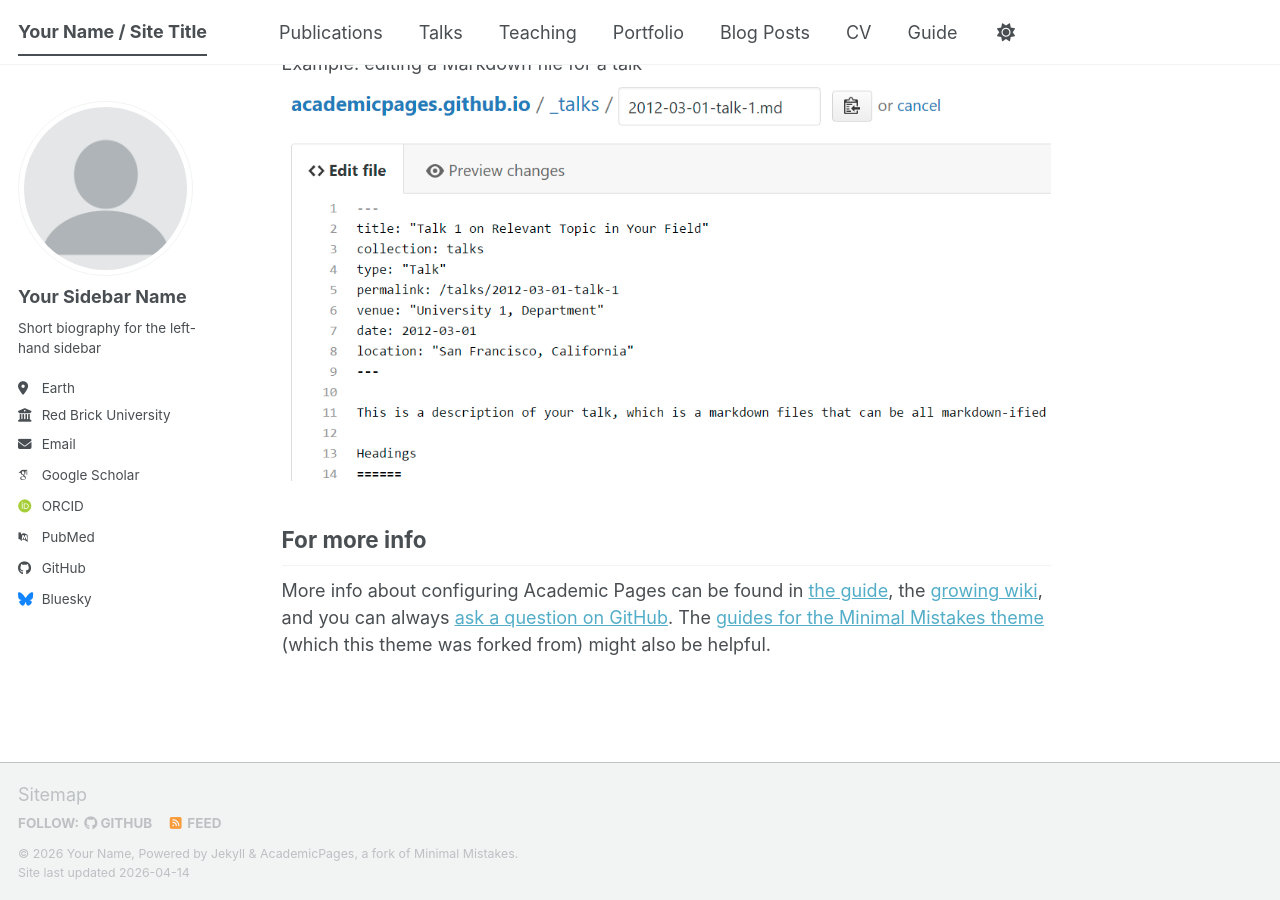
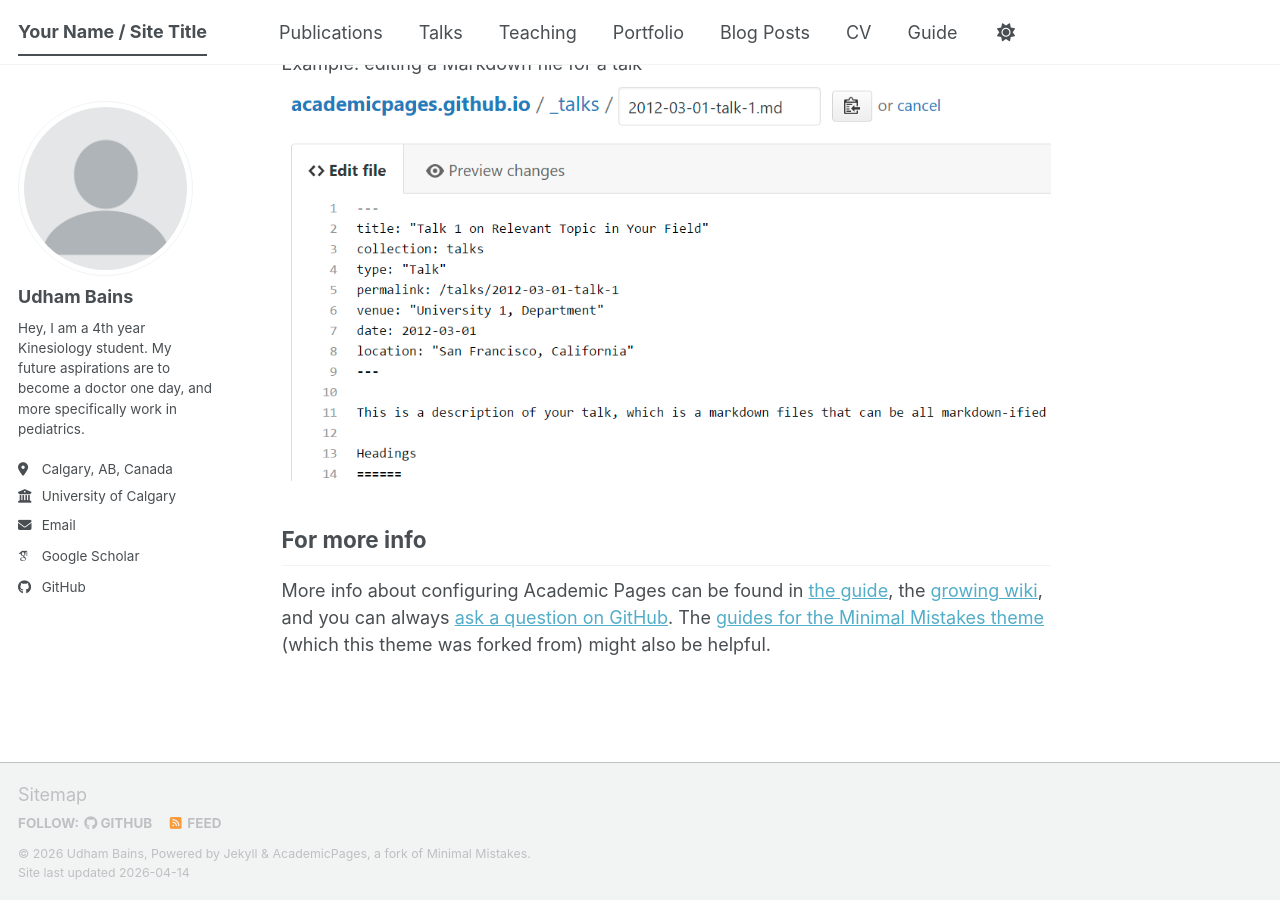
Before and after one commit to udhambains777/Knes381, a Jekyll site: the page built from _pages/about.md, in a window 1280 px wide and 900 px high, scrolled down 2720 px. Built offline with Jekyll 4.4.1, drawn with Linux system fonts in a browser that asks for light colours; some web fonts are replaced; a script bundle is joined from its source files by our own code; library files that are not in the unit come from our copies.

Commit message:
Personalize sidebar with initial profile information

```diff
--- a/_config.yml
+++ b/_config.yml
@@ -11,8 +11,8 @@ locale                   : "en-US"
 site_theme               : "default" # The available themes options are "default", "air", "sunrise", "mint", "dirt" and "contrast"
 title                    : "Your Name / Site Title"
 title_separator          : "-"
-name                     : &name "Your Name"
-description              : &description "Your Name's academic portfolio"   # Update this with a general description of your site, this is the default if not overridden by a page
+name                     : &name "Udham Bains"
+description              : &description "Udham Bains' academic portfolio"   # Update this with a general description of your site, this is the default if not overridden by a page
 url                      : "https://udhambains777.github.io" # The base hostname & protocol for your site e.g. "https://[your GitHub username].github.io",
                                                            # or if you already have some other page hosted on Github then use "https://[your GitHub username].github.io/[Your Repo Name]"
 baseurl                  : "/Knes381" # the subpath of your site, e.g. "/blog"
@@ -24,13 +24,13 @@ repository               : "academicpages/academicpages.github.io"
 author:
   # Biographic information
   avatar           : "profile.png"
-  name             : "Your Sidebar Name"
+  name             : "Udham Bains"
   pronouns         : # example: "she/her"
-  bio              : "Short biography for the left-hand sidebar"
-  location         : "Earth"
-  employer         : "Red Brick University"
+  bio              : "Hey, I am a 4th year Kinesiology student. My future aspirations are to become a doctor one day, and more specifically work in pediatrics."
+  location         : "Calgary, AB, Canada"
+  employer         : "University of Calgary"
   uri              : # URL
-  email            : "none@example.org"
+  email            : "udham.bains@ucalgary.ca"
 
   # Academic websites
   academia         : # URL
@@ -38,10 +38,10 @@ author:
   googlescholar    : "https://scholar.google.com/citations?user=PS_CX0AAAAAJ"
   inspire-hep      : # URL
   impactstory      : # URL
-  orcid            : "https://orcid.org/yourorcidurl"
+  orcid            :
   semantic         : # URL
   ssrn             : # URL
-  pubmed           : "https://www.ncbi.nlm.nih.gov/pubmed/?term=john+snow"
+  pubmed           :
   researchgate     : # URL
   scopus           : # URL
   zotero           : # URL
@@ -51,13 +51,13 @@ author:
   bitbucket        : # Username - Update with your username on the site
   codepen          : # Username
   dribbble         : # Username
-  github           : "academicpages"
+  github           : "udhambains777"
   kaggle           : # Username
   stackoverflow    : # User number or user number and name (i.e., use "1" or "1/jeff-atwood")
 
   # Social media
   artstation       : # Username
-  bluesky          : "bsky.app" # Replace this with you Bluesky username
+  bluesky          :  # Replace this with you Bluesky username
   facebook         : # Username
   flickr           : # Username
   foursquare       : # Username
```
